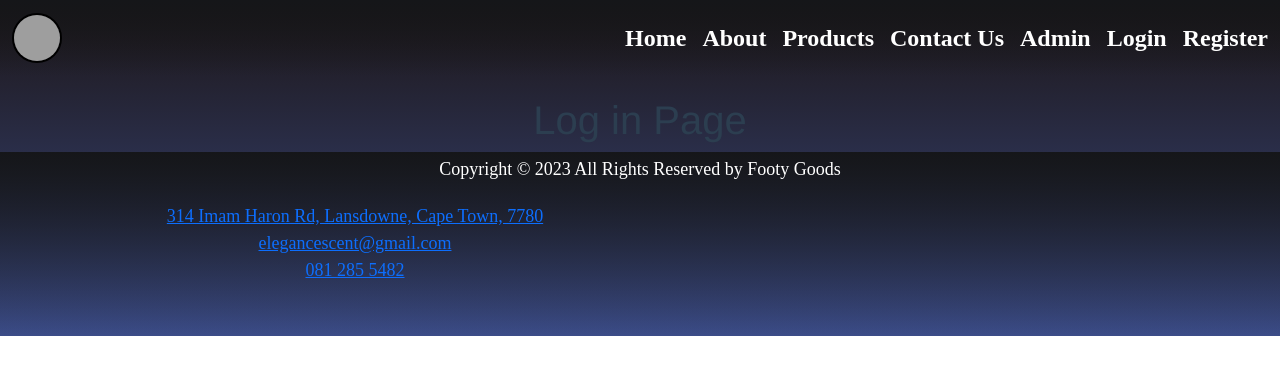
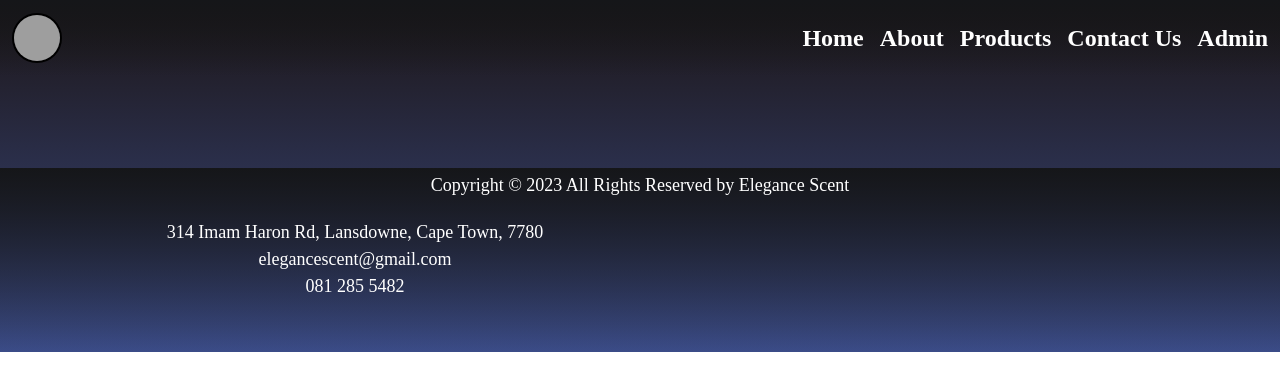
Before and after one commit to Asiphe04/NodeJS_EOMP, a Vue app: page /#/login in a window 1280 px wide. Shown: the top 390 px of the page. Built offline with nearby package versions, Linux system fonts and the light colour scheme; grey boxes are pictures that could not be loaded; a web font is replaced by a local one.

Commit message:
spinner done

```diff
--- a/src/components/CardComp.vue
+++ b/src/components/CardComp.vue
@@ -27,26 +27,26 @@ a {
   color: white;
 }
 .top-picks-img {
-  height: 186px;
-  width: 100%;
-  padding: 5px;
-  object-fit: fill;
+  height: 186px !important;
+  width: 100% !important;
+  padding: 5px !important;
+  object-fit: fill !important;
   border-radius: 5% !important;
 }
 .price {
-  font-size: 24px;
-  font-family: "Libre Baskerville", serif;
+  font-size: 24px !important;
+  font-family: "Libre Baskerville", serif !important;
 }
 .top-picks-items {
   /* border: 1px solid white; */
-  background-color: rgb(33, 33, 80);
-  box-shadow: black 5px 5px 5px;
-  margin: 5px;
-  margin-bottom: 24px;
-  padding: 5px;
-  text-align: center;
-  border-radius: 5%;
-  width: 85%;
+  background-color: rgb(33, 33, 80) !important;
+  box-shadow: black 5px 5px 5px !important;
+  margin: 5px !important;
+  margin-bottom: 24px !important;
+  padding: 5px !important;
+  text-align: center !important;
+  border-radius: 5% !important;
+  width: 85% !important;
   /* height: 270px; */
 }
 
@@ -58,8 +58,8 @@ a {
 
   color: white !important;
   border-radius: 7% !important;
-  width: 8em;
+  width: 8em !important;
 
-  border-style: none;
+  border-style: none !important;
 }
 </style>
--- a/src/components/FooterComp.vue
+++ b/src/components/FooterComp.vue
@@ -1,34 +1,49 @@
 <template>
+  <br />
+  <br />
+  <br />
   <footer class="footer">
     <p class="text-white p-1">
-          Copyright &copy; 2023 All Rights Reserved by Footy Goods
+      Copyright &copy; 2023 All Rights Reserved by Elegance Scent
     </p>
     <div class="container">
       <div class="row">
         <div class="col-6">
-                    <a href="Life Choices, 314 Imam Haron Rd, Lansdowne, Cape Town, 7780">314 Imam Haron Rd, Lansdowne, Cape Town, 7780</a><br>
-                    <a href="">elegancescent@gmail.com</a><br>
+          <a href="Life Choices, 314 Imam Haron Rd, Lansdowne, Cape Town, 7780"
+            >314 Imam Haron Rd, Lansdowne, Cape Town, 7780</a
+          ><br />
+          <a href="">elegancescent@gmail.com</a><br />
           <a href="0812855482">081 285 5482</a>
         </div>
-                <div class="col-6 ">
-                    <i class=" icons fa-brands fa-instagram" style="color: #ffffff;"></i>
-            <i class=" icons fa-brands fa-linkedin" style="color: #ffffff;"></i>
-            <i class=" icons fa-brands fa-x-twitter" style="color: #ffffff;"></i>
-            <i class=" icons fa-brands fa-square-facebook" style="color: #ffffff;"></i>
+        <div class="col-6">
+          <i class="icons fa-brands fa-instagram" style="color: #ffffff"></i>
+          <i class="icons fa-brands fa-linkedin" style="color: #ffffff"></i>
+          <i class="icons fa-brands fa-x-twitter" style="color: #ffffff"></i>
+          <i
+            class="icons fa-brands fa-square-facebook"
+            style="color: #ffffff"
+          ></i>
         </div>
       </div>
     </div>
-
   </footer>
 </template>
 
 <script></script>
 
 <style>
+a {
+  color: white !important;
+  text-decoration: none !important;
+}
 .footer {
-    background-image: linear-gradient(to bottom, rgba(21, 22, 25, 1), rgba(217, 217, 217, 0));
+  background-image: linear-gradient(
+    to bottom,
+    rgba(21, 22, 25, 1),
+    rgba(217, 217, 217, 0)
+  );
   height: 23vh;
-    font-family: 'Libre Baskerville', serif;
+  font-family: "Libre Baskerville", serif;
   font-size: large;
   color: white;
 }
--- a/src/components/NavbarComp.vue
+++ b/src/components/NavbarComp.vue
@@ -1,10 +1,22 @@
 <template lang="">
   <div class="home">
-        <nav class="navbar navbar-expand-lg ">
+    <nav class="navbar navbar-expand-lg">
       <div class="container-fluid">
-
-              <a class="navbar-brand" href="#">  <img src="https://i.postimg.cc/fkQWYhTv/nodelogo.jpg" class="img-nav" alt="Logo"></a>
-              <button class="navbar-toggler" type="button" data-bs-toggle="collapse" data-bs-target="#navbarNav" aria-controls="navbarNav" aria-expanded="false" aria-label="Toggle navigation">
+        <a class="navbar-brand" href="#">
+          <img
+            src="https://i.postimg.cc/fkQWYhTv/nodelogo.jpg"
+            class="img-nav"
+            alt="Logo"
+        /></a>
+        <button
+          class="navbar-toggler"
+          type="button"
+          data-bs-toggle="collapse"
+          data-bs-target="#navbarNav"
+          aria-controls="navbarNav"
+          aria-expanded="false"
+          aria-label="Toggle navigation"
+        >
           <span class="navbar-toggler-icon"></span>
         </button>
         <div class="collapse navbar-collapse" id="navbarNav">
@@ -16,19 +28,17 @@
               <router-link class="nav-text" to="/about">About</router-link>
             </li>
             <li class="nav-item">
-                    <router-link class="nav-text" to="/products">Products</router-link>
+              <router-link class="nav-text" to="/products"
+                >Products</router-link
+              >
             </li>
             <li class="nav-item">
-                    <router-link class="nav-text" to="/contact">Contact Us</router-link>
+              <router-link class="nav-text" to="/contact"
+                >Contact Us</router-link
+              >
             </li>
             <li class="nav-item">
               <router-link class="nav-text" to="/admin">Admin</router-link>
-                  </li>
-                  <li class="nav-item">
-                    <router-link class="nav-text" to="/login">Login</router-link>
-                  </li>
-                   <li class="nav-item">
-                    <router-link class="nav-text" to="/register">Register</router-link>
             </li>
           </ul>
         </div>
@@ -37,29 +47,33 @@
   </div>
 </template>
 <script>
-export default {
-
-}
+export default {};
 </script>
 <style>
-
-@import url('https://fonts.googleapis.com/css2?family=Catamaran&family=Cormorant+Garamond&family=Genos&family=Montserrat:wght@500&display=swap');
+@import url("https://fonts.googleapis.com/css2?family=Catamaran&family=Cormorant+Garamond&family=Genos&family=Montserrat:wght@500&display=swap");
 nav {
-  background-image: linear-gradient(to bottom, rgba(21, 22, 25, 1), rgba(217, 217, 217, 0));
+  background-image: linear-gradient(
+    to bottom,
+    rgba(21, 22, 25, 1),
+    rgba(217, 217, 217, 0)
+  );
   /* box-shadow: 0 0 5px -3px #121212; */
   margin-bottom: 20px;
 }
 .navbar-brand {
-  background-color: linear-gradient(rgba(21, 22, 25, 1),rgba(217, 217, 217, 0));
+  background-color: linear-gradient(
+    rgba(21, 22, 25, 1),
+    rgba(217, 217, 217, 0)
+  );
 }
 .nav-item {
   font-size: x-large;
-  font-family: 'Libre Baskerville', serif;
+  font-family: "Libre Baskerville", serif;
 }
 .nav-text {
   color: white;
 }
-.img-nav{
+.img-nav {
   text-align: left;
   border: 2px solid black;
   width: 50px;
@@ -73,7 +87,7 @@ router-link {
   position: relative;
 }
 router-link:hover::after {
-  content: '';
+  content: "";
   height: 2px;
   width: 100%;
   background-color: white;
--- a/src/router/index.js
+++ b/src/router/index.js
@@ -56,16 +56,6 @@ const routes = [
     name: "userAdd",
     component: () => import("../views/UserAdd.vue"),
   },
-  {
-    path: "/login",
-    name: "login",
-    component: () => import("../views/LogInView.vue"),
-  },
-  {
-    path: "/register",
-    name: "register",
-    comment: () => import("../views/RegisterView.vue"),
-  },
 ];
 
 const router = createRouter({
--- a/src/views/LogInView.vue
+++ /dev/null
@@ -1,3 +0,0 @@
-<template>
-    <h1>Log in Page</h1>
-</template>
--- a/src/views/ProductsView.vue
+++ b/src/views/ProductsView.vue
@@ -1,5 +1,5 @@
 <template>
-  <h1>Products</h1>
+  <h1 class="text-white">Products</h1>
   <select id="sort-select" v-model="selectedSort">
     <option value="alphabetical">Sort Alphabetically</option>
     <option value="price-high">Sort by Price (High to Low)</option>
--- a/src/views/RegisterView.vue
+++ /dev/null
@@ -1,3 +0,0 @@
-<template>
-    <h1>Register Page</h1>
-</template>
```
Lines whose indentation alone changed are shown as unchanged.
